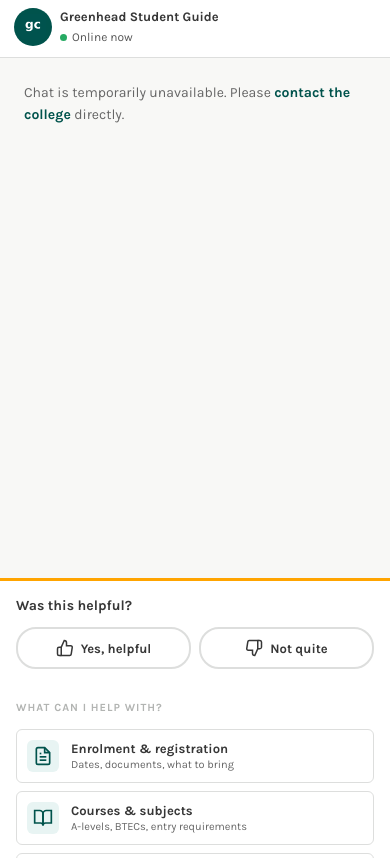
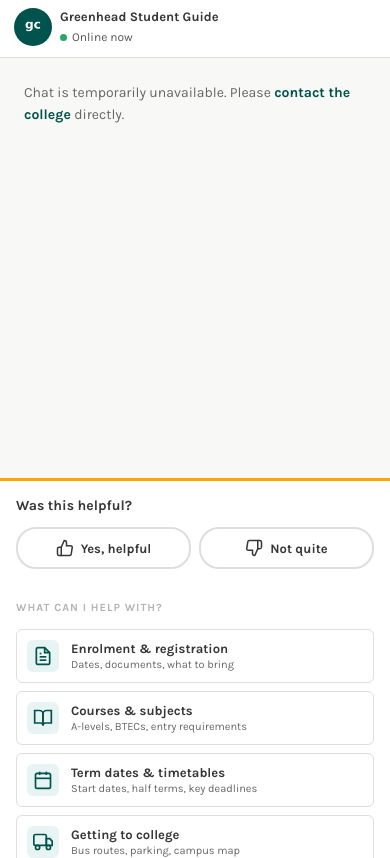
Before and after one commit to GC-DigitalServices/copilot-web-guide, a website: page public/index.html in a window 390 px wide. Shown: the part 844-1702 px from the top of the page. Drawn offline with Linux system fonts and the light colour scheme; no server answers.

Commit message:
Chat first on mobile, working topic buttons, welcome message2

```diff
--- a/public/style.css
+++ b/public/style.css
@@ -282,14 +282,17 @@
 }
 
 #copilot-embed {
-  flex: 1; min-height: 480px; display: flex; flex-direction: column;
+  flex: 1;
+  display: flex;
+  flex-direction: column;
+  min-height: 0;
 }
-#copilot-embed iframe { width: 100%; flex: 1; border: none; min-height: 480px; }
 #webchat {
-  width: 100%; flex: 1; min-height: 520px;
-  display: flex; flex-direction: column;
+  width: 100%;
+  height: 560px;
+  flex-shrink: 0;
 }
-#webchat > div { flex: 1; min-height: 520px; }
+#webchat > div { height: 100%; }
 
 /* ============================================================
    FEEDBACK — Mustard top strip signals it's interactive
@@ -492,8 +495,7 @@
   .gc-footer-cols { grid-template-columns: repeat(2, 1fr); gap: 32px; }
 
   /* Chat embed height */
-  #copilot-embed { min-height: 520px; }
-  #copilot-embed iframe { min-height: 520px; }
+  #webchat { height: 480px; }
 }
 
 /* ============================================================
@@ -554,8 +556,7 @@
   .gc-chat-header-text strong { font-size: 13px; }
 
   /* Chat embed full height on mobile */
-  #copilot-embed { min-height: 420px; }
-  #copilot-embed iframe { min-height: 420px; }
+  #webchat { height: 420px; }
 
   /* Feedback — stack vertically */
   .gc-feedback { padding: 14px 16px; }
```
